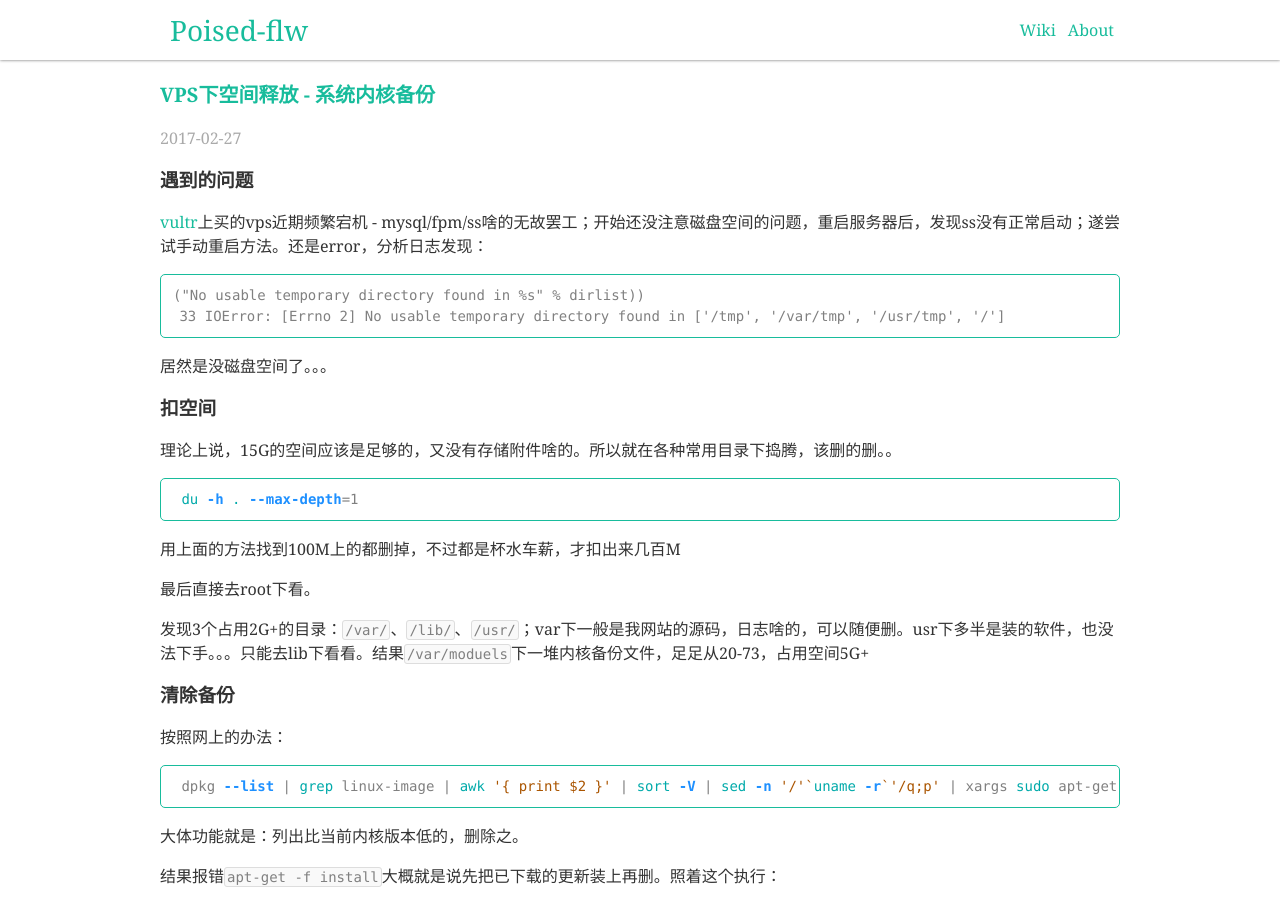
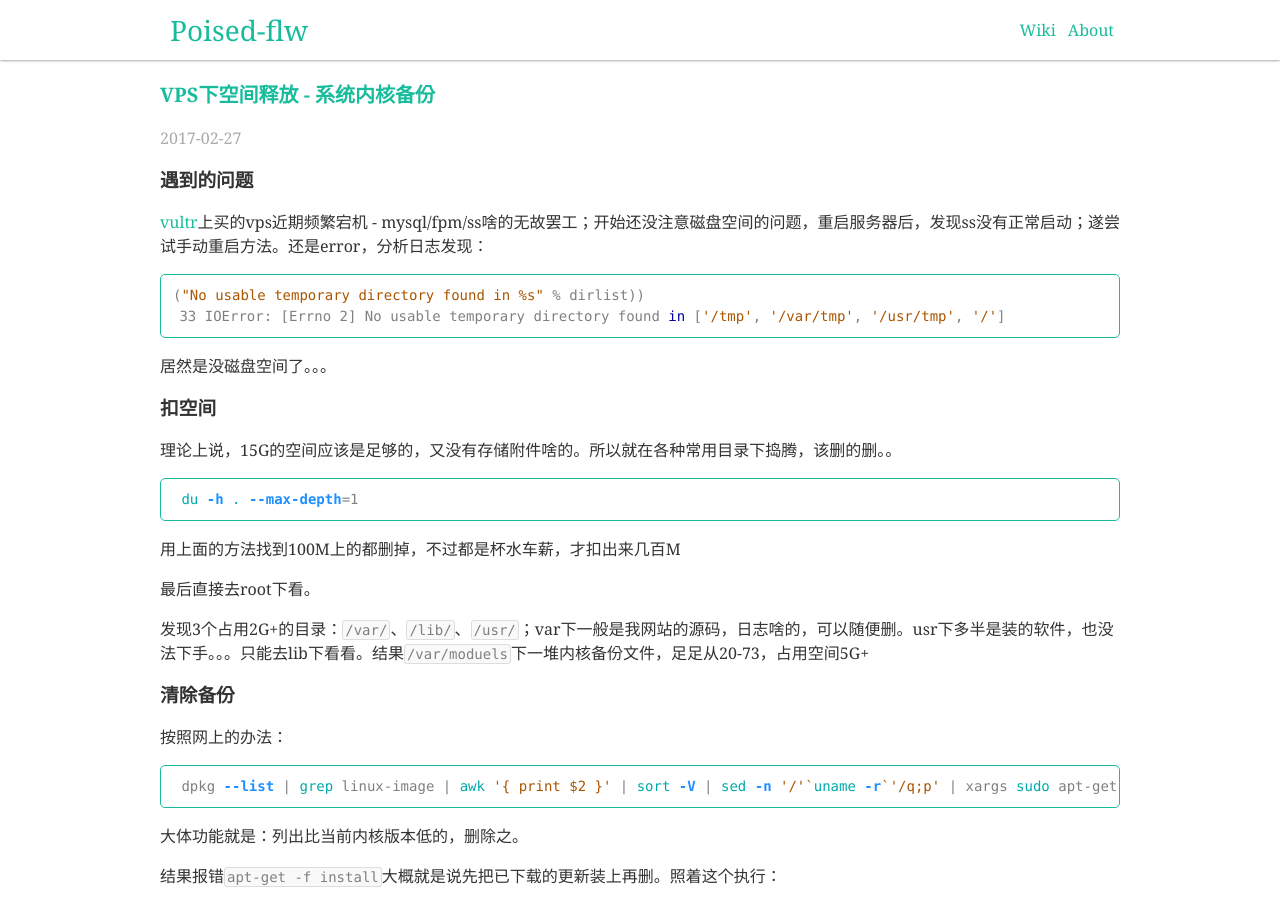
Before and after one commit to luofei2011/luofei2011.github.io, a Jekyll site: the page built from _posts/2017-02-27-vps-disk-release.md, in a window 1280 px wide and 900 px high. Built offline with Jekyll 4.4.1, drawn with Linux system fonts in a browser that asks for light colours; comment, search, counter and statistics services are not loaded.

Commit message:
Update 2017-02-27-vps-disk-release.md

````diff
--- a/_posts/2017-02-27-vps-disk-release.md
+++ b/_posts/2017-02-27-vps-disk-release.md
@@ -10,10 +10,10 @@
 
 [vultr]({{site.refer.vultr}})上买的vps近期频繁宕机 - mysql/fpm/ss啥的无故罢工；开始还没注意磁盘空间的问题，重启服务器后，发现ss没有正常启动；遂尝试手动重启方法。还是error，分析日志发现：
 
-```
+{%highlight bash%}
 ("No usable temporary directory found in %s" % dirlist))
  33 IOError: [Errno 2] No usable temporary directory found in ['/tmp', '/var/tmp', '/usr/tmp', '/']
- ```
+{%endhighlight%}
 
  居然是没磁盘空间了。。。
 
@@ -21,9 +21,9 @@
 
  理论上说，15G的空间应该是足够的，又没有存储附件啥的。所以就在各种常用目录下捣腾，该删的删。。
 
- ```bash
+{%highlight bash%}
  du -h . --max-depth=1
- ```
+{%endhighlight%}
 
  用上面的方法找到100M上的都删掉，不过都是杯水车薪，才扣出来几百M
 
@@ -35,32 +35,32 @@
 
  按照网上的办法：
 
- ```bash
+ {%highlight bash%}
  dpkg --list | grep linux-image | awk '{ print $2 }' | sort -V | sed -n '/'`uname -r`'/q;p' | xargs sudo apt-get -y purge
- ```
+{%endhighlight%}
 
  大体功能就是：列出比当前内核版本低的，删除之。
 
  结果报错`apt-get -f install`大概就是说先把已下载的更新装上再删。照着这个执行：
 
- ```bash
+{%highlight bash%}
  apt-get -f install
- ```
+{%endhighlight%}
 
  可想而知。。。没有空间还装个毛线
 
  没办法，只能直接去`/var/moduels`下先手动rm掉非当前version的内核备份
 
- ```bash
+{%highlight bash%}
  cd /var/modules/
  rm -rf 3.19.0-{20..69}-generic # 表示删除20-69之间的所有文件夹
- ```
+{%endhighlight%}
 
  然后重复上面的两个命令即可：
 
- ```bash
+{%highlight bash%}
  apt-get -f install
  dpkg --list | grep linux-image | awk '{ print $2 }' | sort -V | sed -n '/'`uname -r`'/q;p' | xargs sudo apt-get -y purge
- ```
+{%endhighlight%}
 
  最后空间就回来了。。。
````
